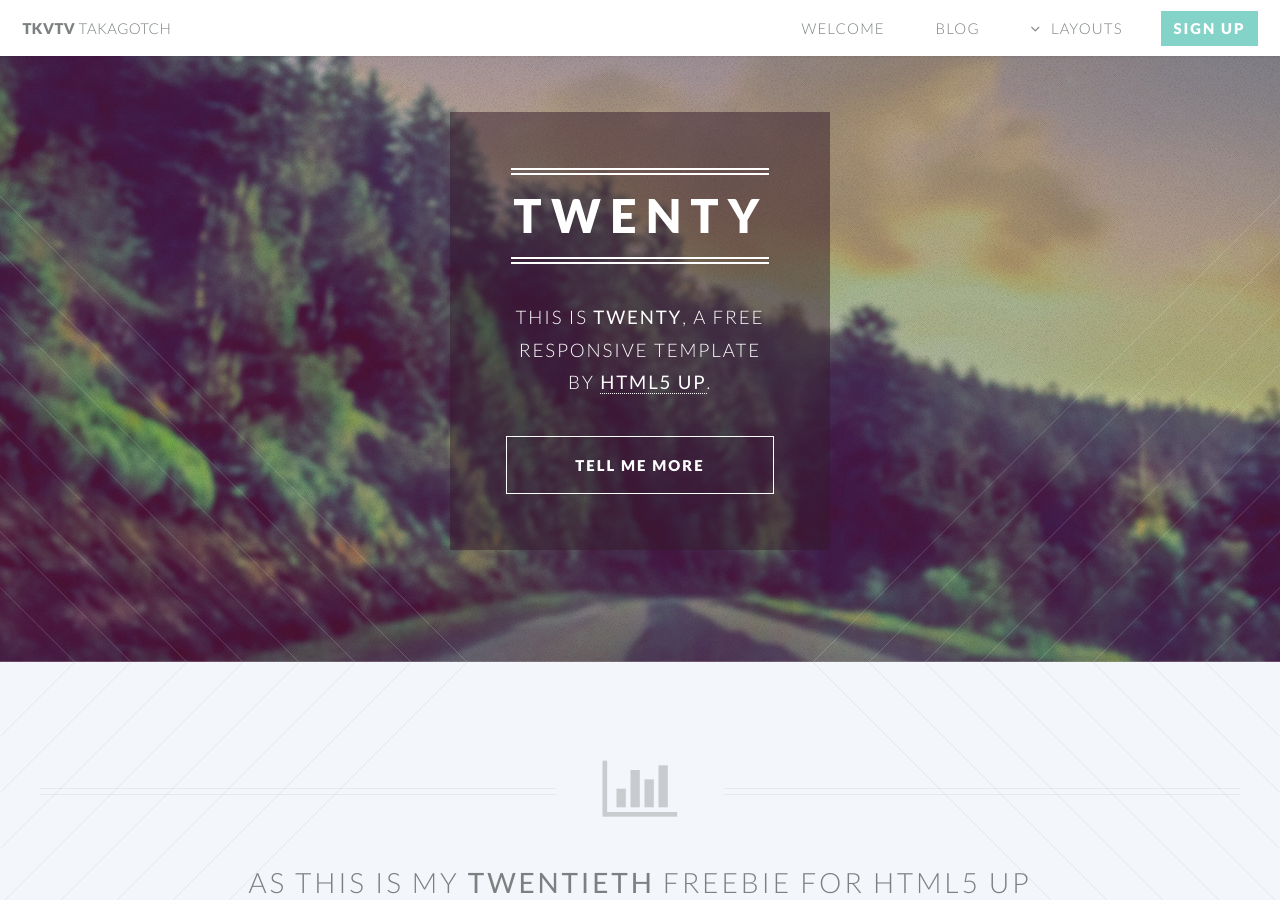
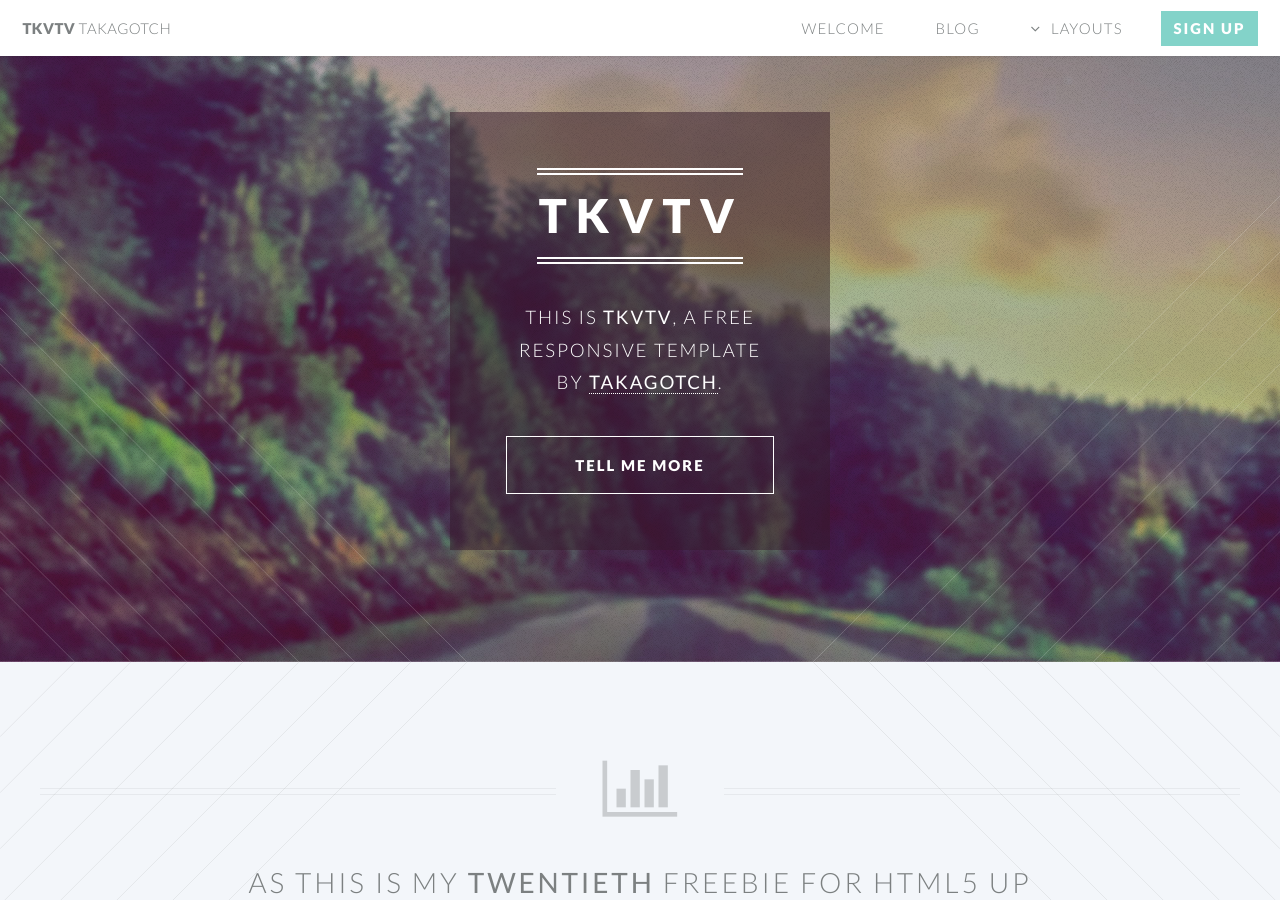
Before and after one commit to takagotch/o2904, a Jekyll site: the page built from index.html, in a window 1280 px wide and 900 px high. Built offline with Jekyll 4.4.1, drawn with Linux system fonts in a browser that asks for light colours.

Commit message:
Update banner.html

```diff
--- a/_includes/banner.html
+++ b/_includes/banner.html
@@ -10,13 +10,13 @@
     <div class="inner">
 
         <header>
-            <h2>TWENTY</h2>
+            <h2>tkvtv</h2>
         </header>
-        <p>This is <strong>Twenty</strong>, a free
+        <p>This is <strong>tkvtv</strong>, a free
         <br />
         responsive template
         <br />
-        by <a href="http://html5up.net">HTML5 UP</a>.</p>
+        by <a href="http://takagothc.github.io/page73/">takagotch</a>.</p>
         <footer>
             <ul class="buttons vertical">
                 <li><a href="#main" class="button fit scrolly">Tell Me More</a></li>
```
